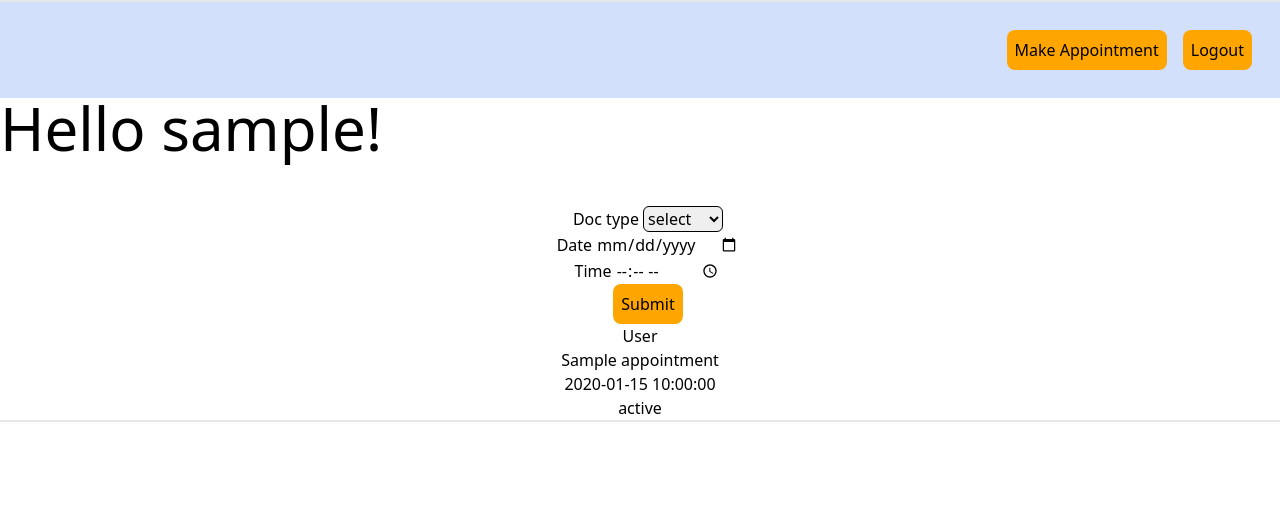
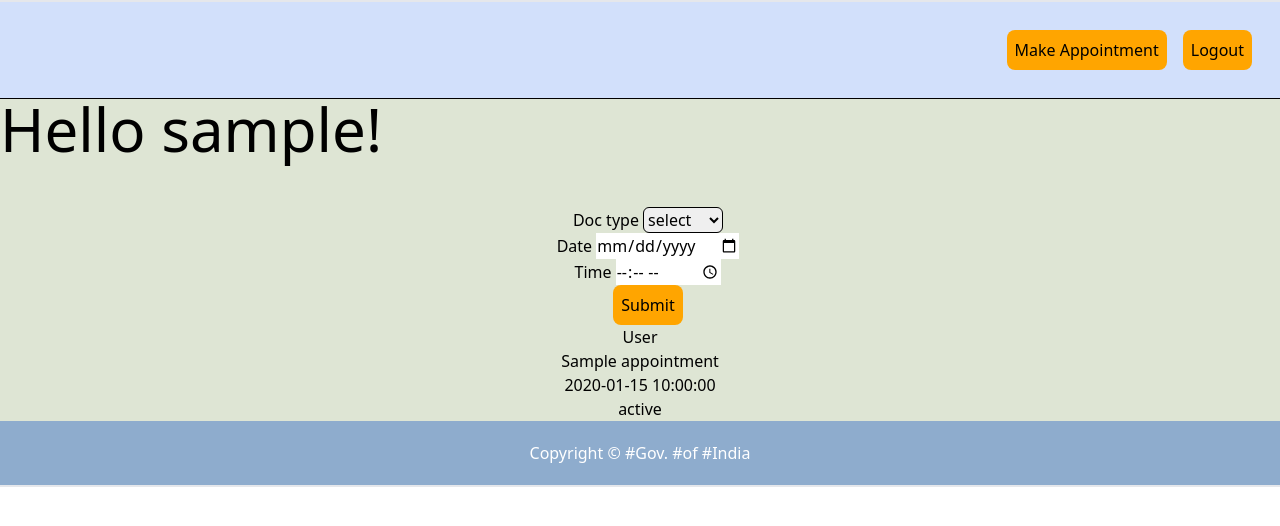
Before and after one commit to charan002/dissertation, a Flask app: page / in a window 1280 px wide. Shown: the top 526 px of the page. Run offline with Flask 3, Linux system fonts and the light colour scheme; the visitor is signed in with stand-in values (Sample User, id 1); a database or web service that is not in the repository returns one stand-in record (values such as "Sample title"); style sheets or scripts are compiled from the project's sources.

Commit message:
styling for User home screen Part 2

```diff
--- a/templates/home.html
+++ b/templates/home.html
@@ -7,7 +7,6 @@
     <title>Patient Homepage</title>
     <link rel="stylesheet" href="{{ url_for('static', filename='styles/output.css') }}">
 </head>
-
 <body>
     <header id="header">
         <div class="flex justify-end">
@@ -19,6 +18,8 @@
             </div>
         </div>
     </header>
+    <hr>
+    <main>
         <div class="flex justify-start">
             <h1 class="text-6xl" >Hello {{ data.username }}! </h1>
         </div>
@@ -59,6 +60,10 @@
         <div>
             <h1></h1>
         </div>
+    </main>
+    <footer>
+        <p>Copyright © #Gov. #of #India</p>
+    </footer>
 </body>
 <script src="{{ url_for('static', filename='js/app.js' ) }}" defer ></script>
 
```
Lines whose indentation alone changed are shown as unchanged.
